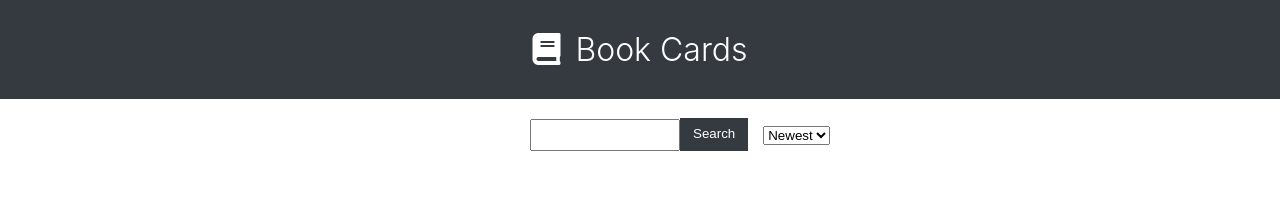
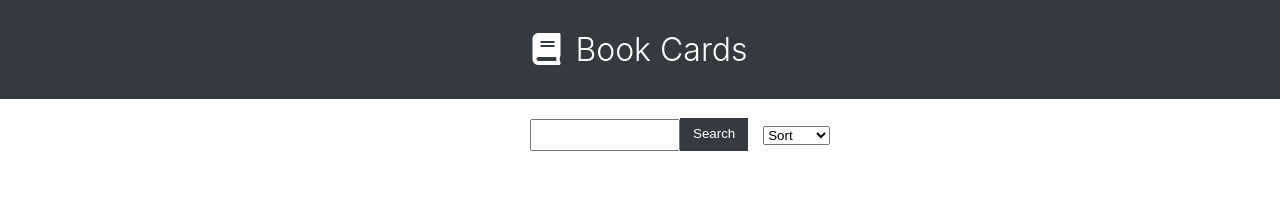
Before and after one commit to Asadbek-Dev/book-project, a React (Create React App) app: page / in a window 1280 px wide. Shown: the top 216 px of the page. Built offline with nearby package versions, Linux system fonts and the light colour scheme.

Commit message:
select worked

```diff
--- a/src/components/Books.js
+++ b/src/components/Books.js
@@ -8,7 +8,8 @@ export default class Books extends Component {
         super(props);
         this.state={
             books:[],
-            searchField:''
+            searchField:'',
+            sort:''
         }
     }
 
@@ -25,10 +26,14 @@ export default class Books extends Component {
     handleSearch = (e) => {
         this.setState({searchField:e.target.value})
     }
+    handleSort=(e)=>{
+        console.log(e.target.value);
+        this.setState=({sort:e.target.value})
+    }
     render() {
         return (
             <div>
-                <SearchArea searchBook={this.searchBook} handleSearch={this.handleSearch} />
+                <SearchArea searchBook={this.searchBook} handleSort={this.handleSort} handleSearch={this.handleSearch} />
                 <BookList books={this.state.books}/>
             </div>
         )
--- a/src/components/SearchArea.js
+++ b/src/components/SearchArea.js
@@ -6,7 +6,7 @@ const SearchArea = (props) => {
             <form onSubmit={props.searchBook} action="">
                 <input onChange={props.handleSearch} type="text" />
                 <button type='submit'>Search</button>
-                <select>
+                <select defaultValue='Sort' onChange={props.handleSort}>
                     <option disabled value="Sort">Sort</option>
                     <option value="Newest">Newest</option>
                     <option value="Oldest">Oldest</option>
```
